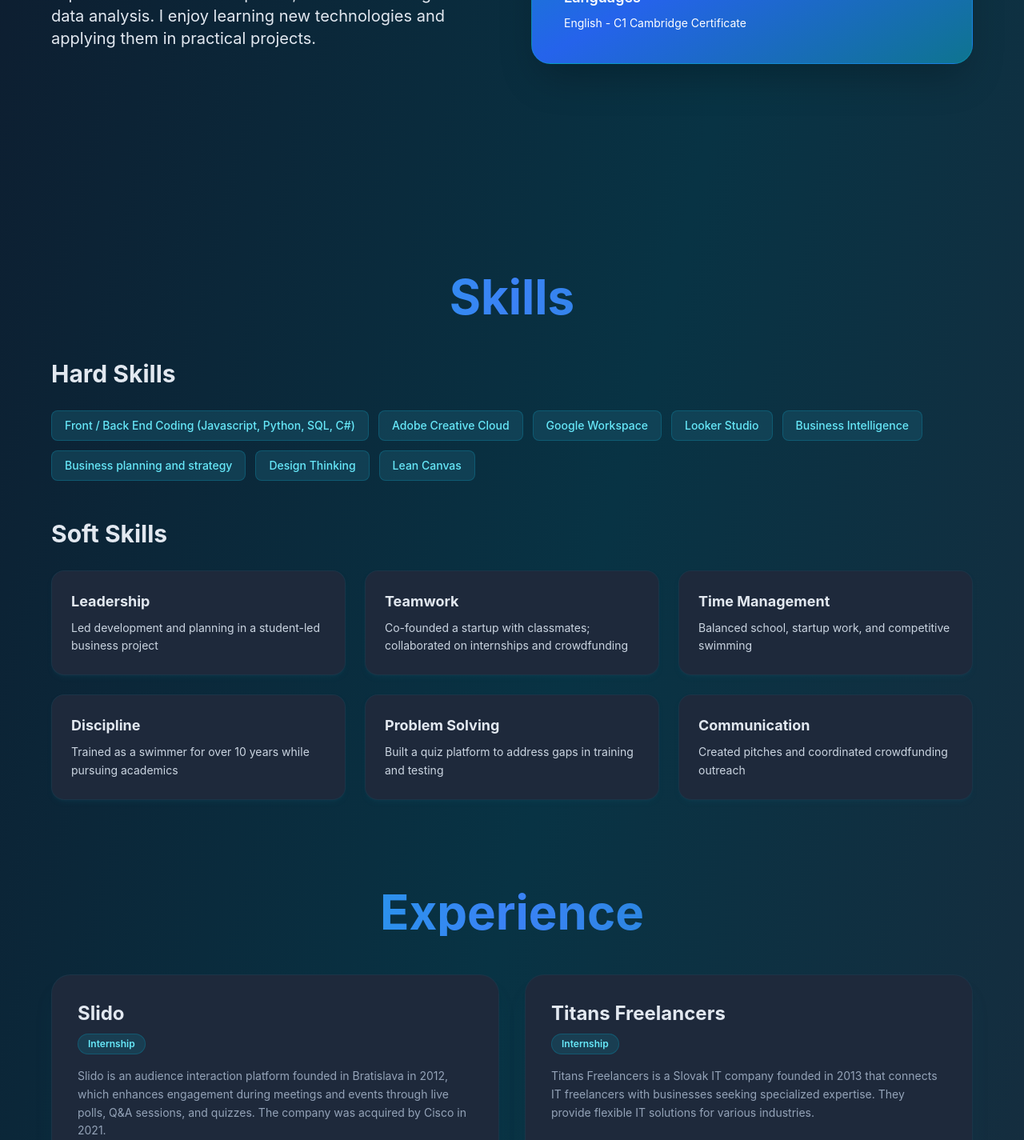
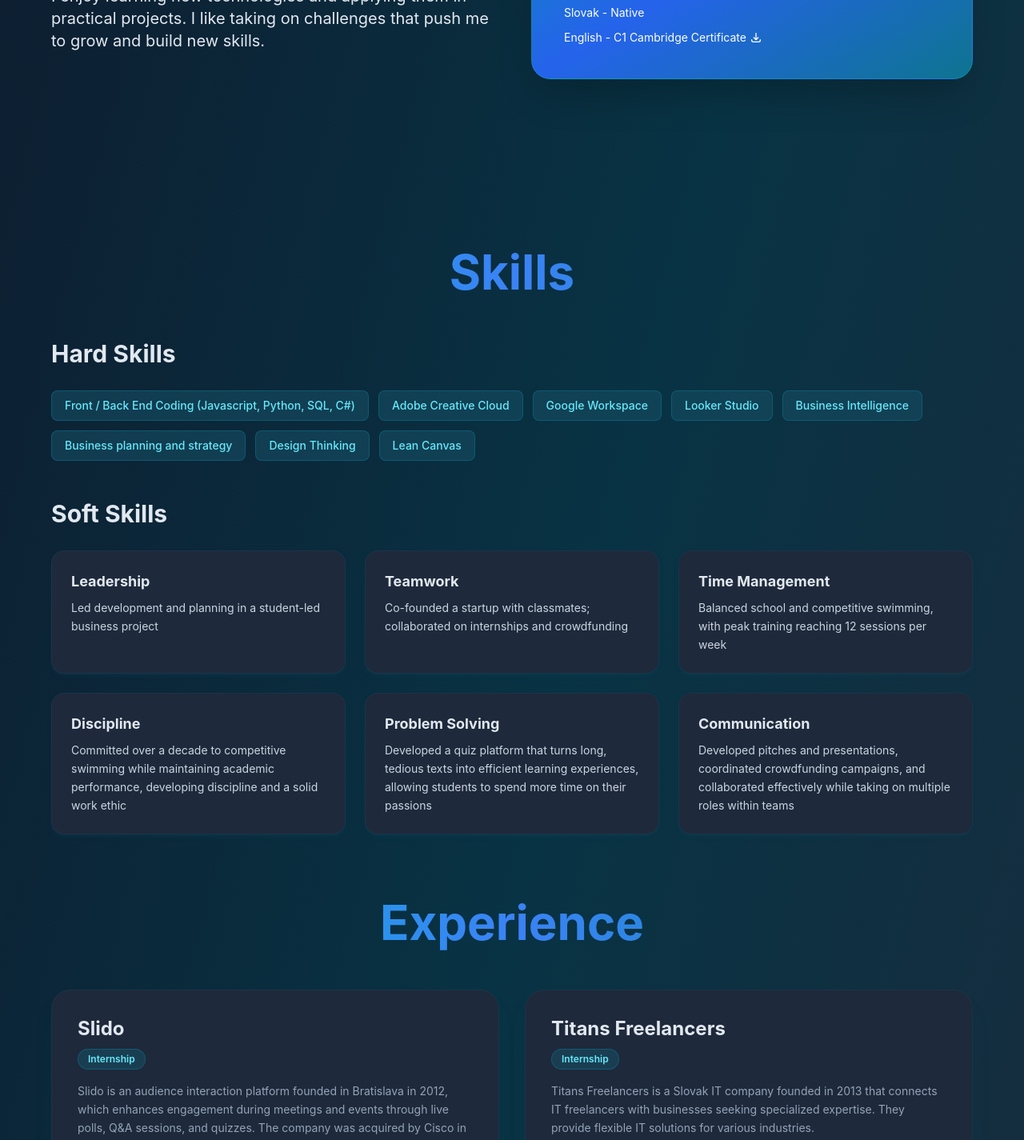
Before and after one commit to simon07426/Portfolio, a React (Vite) app in the folder portfolio/: page / in a window 1280 px wide. Shown: the part 1330-2755 px from the top of the page at 80% size. Built offline with nearby package versions, Linux system fonts and the light colour scheme.

Commit message:
text alteration

```diff
--- a/portfolio/src/App.jsx
+++ b/portfolio/src/App.jsx
@@ -41,19 +41,19 @@ const softSkills = [
   },
   {
     name: 'Time Management',
-    description: { sk: 'Vyvážil som školu, prácu na startupe a súťažné plávanie', en: 'Balanced school, startup work, and competitive swimming' }
+    description: { sk: 'Vyvážil som školu, prácu na startupe a súťažné plávanie', en: 'Balanced school and competitive swimming, with peak training reaching 12 sessions per week' }
   },
   {
     name: 'Discipline',
-    description: { sk: 'Trénoval som ako plavec viac než desať rokov počas štúdia', en: 'Trained as a swimmer for over 10 years while pursuing academics' }
+    description: { sk: 'Trénoval som ako plavec viac než desať rokov počas štúdia', en: 'Committed over a decade to competitive swimming while maintaining academic performance, developing discipline and a solid work ethic' }
   },
   {
     name: 'Problem Solving',
-    description: { sk: 'Vybudoval som kvízovú platformu na riešenie medzier v tréningu a testovaní', en: 'Built a quiz platform to address gaps in training and testing' }
+    description: { sk: 'Vybudoval som kvízovú platformu na riešenie medzier v tréningu a testovaní', en: 'Developed a quiz platform that turns long, tedious texts into efficient learning experiences, allowing students to spend more time on their passions' }
   },
   {
     name: 'Communication',
-    description: { sk: 'Vytvoril som prezentácie a koordinoval crowdfundingové kampane', en: 'Created pitches and coordinated crowdfunding outreach' }
+    description: { sk: 'Vytvoril som prezentácie a koordinoval crowdfundingové kampane', en: 'Developed pitches and presentations, coordinated crowdfunding campaigns, and collaborated effectively while taking on multiple roles within teams' }
   }
 ];
 
@@ -78,12 +78,13 @@ const translations = {
     about: {
       title: 'About me',
       text1: 'Motivated high school student with a strong interest in informatics and business. Co-founded a startup, completed industry internships, and built discipline through over 10 years of competitive swimming. Eager to apply problem solving and teamwork skills to real world tech and business challenges.',
-      text2: 'I specialize in web development, machine learning and data analysis. I enjoy learning new technologies and applying them in practical projects.',
+      text2: 'I enjoy learning new technologies and applying them in practical projects. I like taking on challenges that push me to grow and build new skills.',
       education: 'Education',
-      school: 'C.S. Lewis Lyceum',
+      school: 'C.S. Lewis Lyceum High School',
       field: 'Data Science & Programming',
       years: '2022-2026',
       language: 'Languages',
+      slovak: 'Slovak - Native',
       english: 'English - C1 Cambridge Certificate'
     },
     skills: {
@@ -97,17 +98,17 @@ const translations = {
         company: 'Slido',
         description: 'Slido is an audience interaction platform founded in Bratislava in 2012, which enhances engagement during meetings and events through live polls, Q&A sessions, and quizzes. The company was acquired by Cisco in 2021.',
         role: 'Internship',
-        desc1: 'Applied informatics knowledge to develop product features for the audience interaction platform.',
-        desc2: 'Collaborated with developers to improve internal tools based on user feedback.',
-        desc3: 'Worked on features for live polls and Q&A sessions that enhance user engagement.'
+        desc1: 'Developed AI-powered suggested hashtag codes for event registration based on event names.',
+        desc2: 'Integrated new features into existing codebase, demonstrating adaptability and attention to code quality and structure.',
+        desc3: 'Refined AI prompts through iterative testing and experimentation.'
       },
       titans: {
         company: 'Titans Freelancers',
         description: 'Titans Freelancers is a Slovak IT company founded in 2013 that connects IT freelancers with businesses seeking specialized expertise. They provide flexible IT solutions for various industries.',
         role: 'Internship',
-        desc1: 'Collaborated with a team of IT specialists on various client projects.',
-        desc2: 'Assisted in the development and maintenance of software solutions for external clients.',
-        desc3: 'Gained experience with team collaboration and project management in an IT environment.'
+        desc1: 'Collaborated effectively with a teammate to develop a Chrome extension, applying teamwork and communication skills.',
+        desc2: 'Applied problem-solving skills to identify user needs and create an efficient solution for LinkedIn data extraction.',
+        desc3: 'Gained experience in project management and adapting to technical challenges in a professional IT environment.'
       }
     },
     extracurricular: {
@@ -869,7 +870,18 @@ function HomePage() {
               <p className="text-sm [data-theme='green']:text-emerald-200 dark:[data-theme='green']:text-emerald-300 [data-theme='orange']:text-orange-200 dark:[data-theme='orange']:text-orange-300 [data-theme='cyan']:text-cyan-200 dark:[data-theme='cyan']:text-cyan-300 mb-4">{t.about.years}</p>
               <div className="mt-4 pt-4 border-t border-white/20">
                 <h4 className="text-lg font-semibold mb-2">{t.about.language}</h4>
-                <p className="text-sm [data-theme='green']:text-emerald-100 dark:[data-theme='green']:text-emerald-200 [data-theme='orange']:text-orange-100 dark:[data-theme='orange']:text-orange-200 [data-theme='cyan']:text-cyan-100 dark:[data-theme='cyan']:text-cyan-200">{t.about.english}</p>
+                <p className="text-sm [data-theme='green']:text-emerald-100 dark:[data-theme='green']:text-emerald-200 [data-theme='orange']:text-orange-100 dark:[data-theme='orange']:text-orange-200 [data-theme='cyan']:text-cyan-100 dark:[data-theme='cyan']:text-cyan-200 mb-2">{t.about.slovak}</p>
+                <a
+                  href="/cambridge-certificate.pdf"
+                  download="Šimon Godarský CAE Certification.pdf"
+                  className="text-sm [data-theme='green']:text-emerald-100 dark:[data-theme='green']:text-emerald-200 [data-theme='orange']:text-orange-100 dark:[data-theme='orange']:text-orange-200 [data-theme='cyan']:text-cyan-100 dark:[data-theme='cyan']:text-cyan-200 hover:underline cursor-pointer inline-flex items-center gap-1"
+                  title="Stiahnuť certifikát"
+                >
+                  {t.about.english}
+                  <svg className="w-4 h-4 inline" fill="none" stroke="currentColor" viewBox="0 0 24 24">
+                    <path strokeLinecap="round" strokeLinejoin="round" strokeWidth={2} d="M4 16v1a3 3 0 003 3h10a3 3 0 003-3v-1m-4-4l-4 4m0 0l-4-4m4 4V4" />
+                  </svg>
+                </a>
               </div>
             </div>
           </div>
@@ -1092,8 +1104,8 @@ function HomePage() {
                   </svg>
                 </div>
                 <h3 className="font-semibold text-gray-800 dark:text-slate-200 mb-2">{t.contact.linkedin}</h3>
-                <a href="#" className={`${getThemeClasses.textColor()} ${getThemeClasses.hoverTextColor()} transition-colors`}>
-                  linkedin.com/in/tvoje-meno
+                <a href="https://www.linkedin.com/in/šimon-godarský-007889279" target="_blank" rel="noopener noreferrer" className={`${getThemeClasses.textColor()} ${getThemeClasses.hoverTextColor()} transition-colors`}>
+                  www.linkedin.com/in/šimon-godarský
                 </a>
               </div>
             </div>
--- a/portfolio/src/index.css
+++ b/portfolio/src/index.css
@@ -170,6 +170,9 @@
 @layer components {
   .gradient-text {
     @apply bg-gradient-to-r from-cyan-600 via-blue-600 to-cyan-600 bg-clip-text text-transparent;
+    line-height: 1.2;
+    padding-bottom: 0.1em;
+    overflow: visible;
   }
 
   /* Theme-specific gradient text for light mode */
```
Also changed, not shown: portfolio/src/ProjectDetail.jsx (+26 -46 lines), 1 other file (tests, documents, lock files or other folders). Lines whose indentation alone changed are shown as unchanged.
